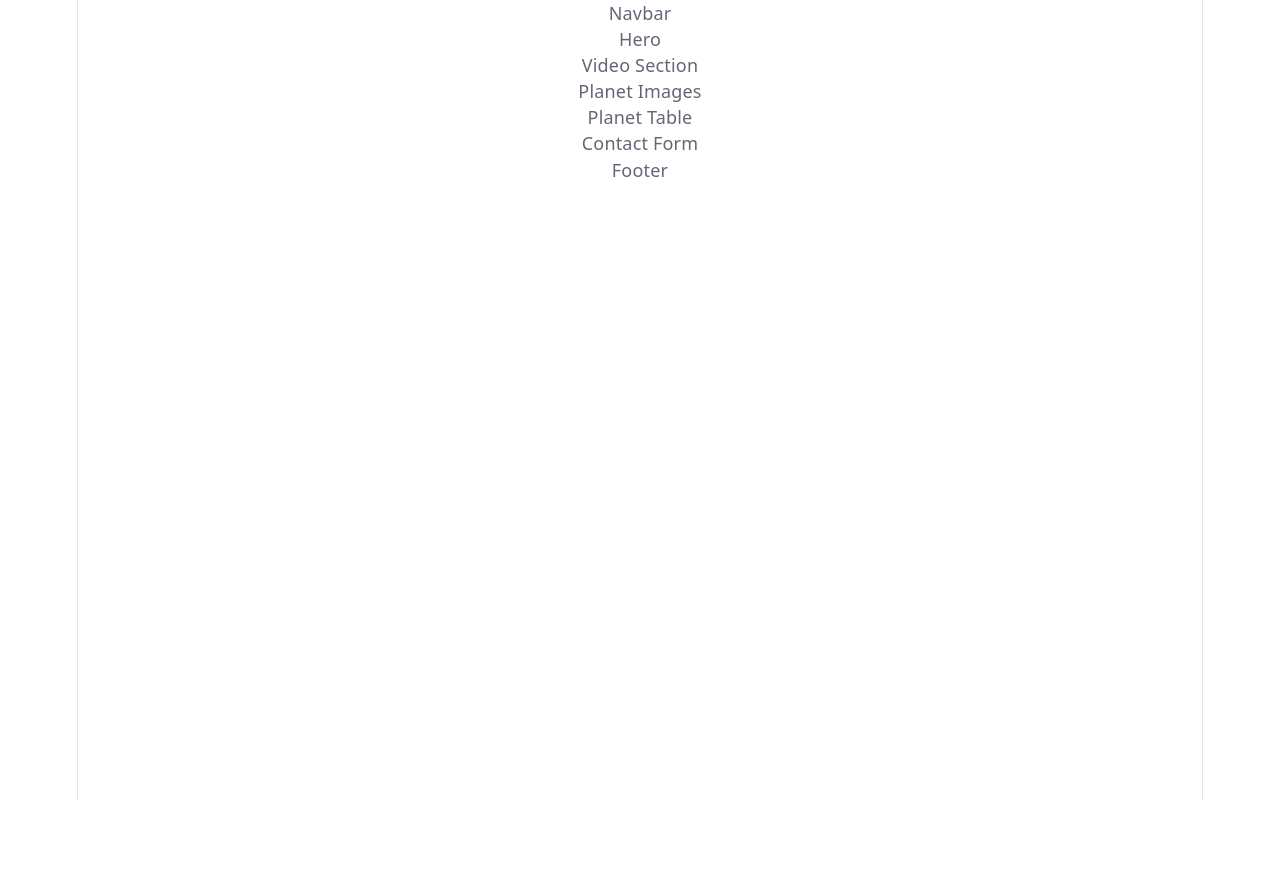
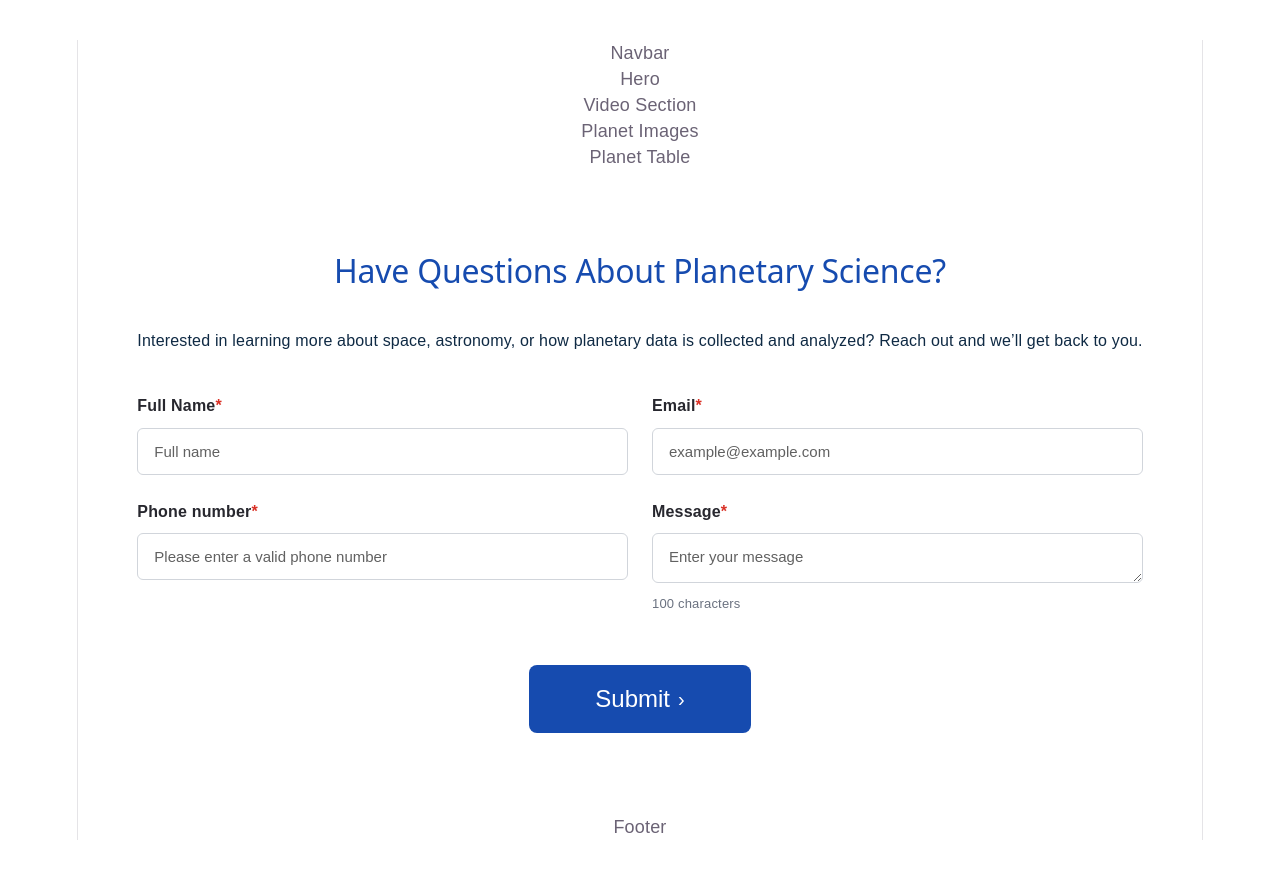
Before and after one commit to cupcakes439/Phoenix-Cohort-Frontend-Development-Capstone-Project-Group-9, a React (Vite) app: page / in a window 1280 px wide. Shown: the top 872 px of the page. Before the commit the page ends 800 px from the top, so only its background shows below. Built offline with nearby package versions, Linux system fonts and the light colour scheme.

Commit message:
Completed the ContactForm section of the website

```diff
--- a/src/components/ContactForm.jsx
+++ b/src/components/ContactForm.jsx
@@ -1,10 +1,68 @@
+import { useState } from "react"; // 1. Import useState
 import "../styles/contactform.css";
 
 function ContactForm() {
+
+    const [isSubmitted, setIsSubmitted] = useState(false);
+
+  const handleSubmit = (event) => {
+    event.preventDefault();
+
+    setIsSubmitted(true);
+  };
+
   return (
-    <div>
-      Contact Form
-    </div>
+    <section className="form-container">
+      <h2 className="form-heading">Have Questions About Planetary Science?</h2>
+
+            {isSubmitted ? (
+        <div className="success-message">
+          <h3>✅ Thank you for reaching out!</h3>
+          <p>Your message has been successfully sent. Our team will get back to you shortly.</p>
+
+                    <button className="submit-btn" onClick={() => setIsSubmitted(false)}>
+            Send Another Message
+          </button>
+        </div>
+      ) : (
+        <>
+          <p className="form-description">
+            Interested in learning more about space, astronomy, or how planetary data is collected and analyzed? Reach out and we’ll get back to you.
+          </p>
+
+          <form onSubmit={handleSubmit}>
+            <div className="form-grid">
+
+              <div className="input-group">
+                <label htmlFor="fullname">Full Name<span className="required">*</span></label>
+                <input type="text" id="fullname" name="fullname" placeholder="Full name" required />
+              </div>
+
+              <div className="input-group">
+                <label htmlFor="email">Email<span className="required">*</span></label>
+                <input type="email" id="email" name="email" placeholder="example@example.com" required />
+              </div>
+
+              <div className="input-group">
+                <label htmlFor="phone-number">Phone number<span className="required">*</span></label>
+                <input type="tel" id="phone-number" name="phone-number" placeholder="Please enter a valid phone number" maxLength="11" required />
+              </div>
+
+              <div className="input-group">
+                <label htmlFor="message">Message<span className="required">*</span></label>
+                <textarea id="message" name="message" placeholder="Enter your message" minLength="10" maxLength="100" required></textarea>
+                <span className="helper-text">100 characters</span>
+              </div>
+
+            </div>
+
+            <button type="submit" className="submit-btn">
+              Submit <span className="arrow">&#8250;</span>
+            </button>
+          </form>
+        </>
+      )}
+    </section>
   );
 }
 
--- a/src/styles/contactform.css
+++ b/src/styles/contactform.css
@@ -0,0 +1,148 @@
+* {
+    box-sizing: border-box;
+    font-family: Arial, Helvetica, sans-serif;
+}
+
+body {
+    padding: 40px;
+    background-color: #ffffff;
+    }
+
+.form-container {
+    max-width: 1200px;
+    max-height: 500px;
+    margin: auto;
+}
+
+.form-heading {
+    color: #164BAF;
+  font-size: 32px;
+  font-weight: 500;
+  margin-top: 0;
+  margin-bottom: 40px;
+}
+
+.form-description {
+  color: #0F2A44;
+  font-size: 16px;
+  line-height: 1.5;
+  margin-top: 0;
+  margin-bottom: 40px;
+}
+
+.form-grid {
+  display: grid;
+  grid-template-columns: 1fr 1fr;
+  column-gap: 24px;
+  row-gap: 24px;
+  margin-bottom: 48px;
+}
+
+.input-group {
+  display: flex;
+  flex-direction: column;
+}
+
+label {
+  font-weight: 600;
+  color: #27272E;
+  font-size: 16px;
+  margin-bottom: 8px;
+  text-align: left;
+  width: 100%;
+  display: block;
+}
+
+.required {
+  color: #d93025;
+}
+
+input[type="text"],
+input[type="email"],
+input[type="tel"],
+textarea {
+  width: 100%;
+  padding: 14px 16px;
+  border: 1px solid #d1d5db;
+  border-radius: 6px;
+  font-size: 15px;
+  color: #333333;
+  outline: none;
+  transition: border-color 0.2s ease;
+  background-color: #ffffff;
+  }
+
+textarea {
+  resize: vertical;
+  height: 50px;
+}
+
+input::placeholder,
+textarea::placeholder {
+  color: #616161;
+}
+
+input:focus,
+textarea:focus {
+  border-color: #C7C7C7;
+}
+
+.helper-text {
+  font-size: 13px;
+  color: #6b7280;
+  margin-top: 8px;
+  text-align: left;
+}
+
+.submit-btn {
+  background-color: #164BAF;
+  color: #ffffff;
+  font-size: 24px;
+  font-weight: 62;
+  padding: 20px 66px;
+  border: none;
+  border-radius: 8px;
+  cursor: pointer;
+  display: inline-flex;
+  align-items: center;
+  transition: background-color 0.2s ease;
+}
+
+.submit-btn:hover {
+  background-color: #133a8c;
+}
+
+.arrow {
+  margin-left: 8px;
+  font-size: 20px;
+  line-height: 1;
+}
+
+.success-message {
+  background-color: #f0fdf4; /* Very light green background */
+  border: 1px solid #bbf7d0; /* Light green border */
+  border-radius: 8px;
+  padding: 40px 20px;
+  text-align: center;
+  margin-top: 20px;
+}
+
+.success-message h3 {
+  color: #16a34a; /* Dark green text */
+  font-size: 24px;
+  margin-top: 0;
+  margin-bottom: 12px;
+}
+
+.success-message p {
+  color: #374151;
+  font-size: 16px;
+  margin-bottom: 24px;
+}
+
+/* Responsive adjustment for mobile screens */
+@media (max-width: 768px) {
+  .form-grid {
+    grid-template-columns: 1fr; /* Stack columns on smaller screens */
+  }
+}
```
